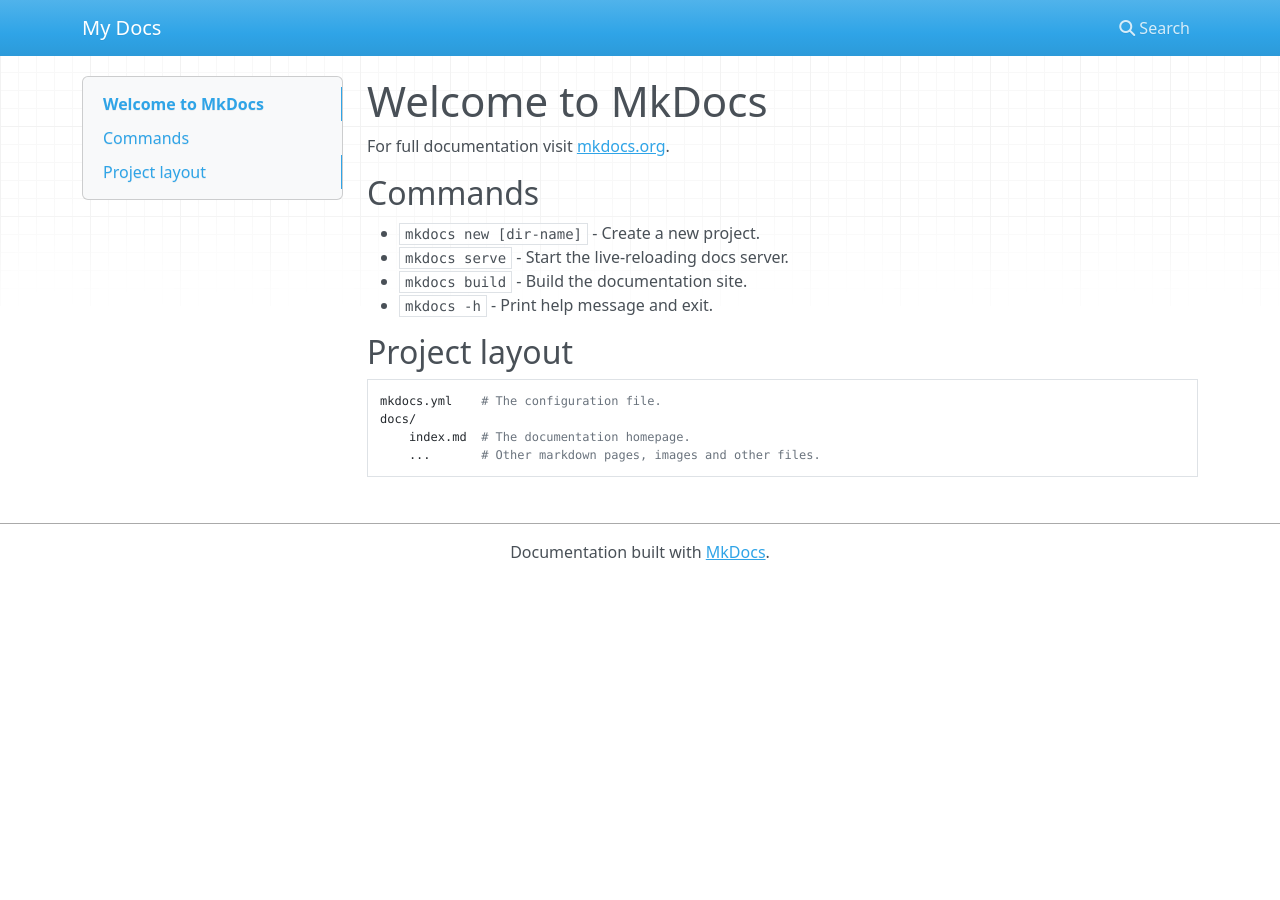
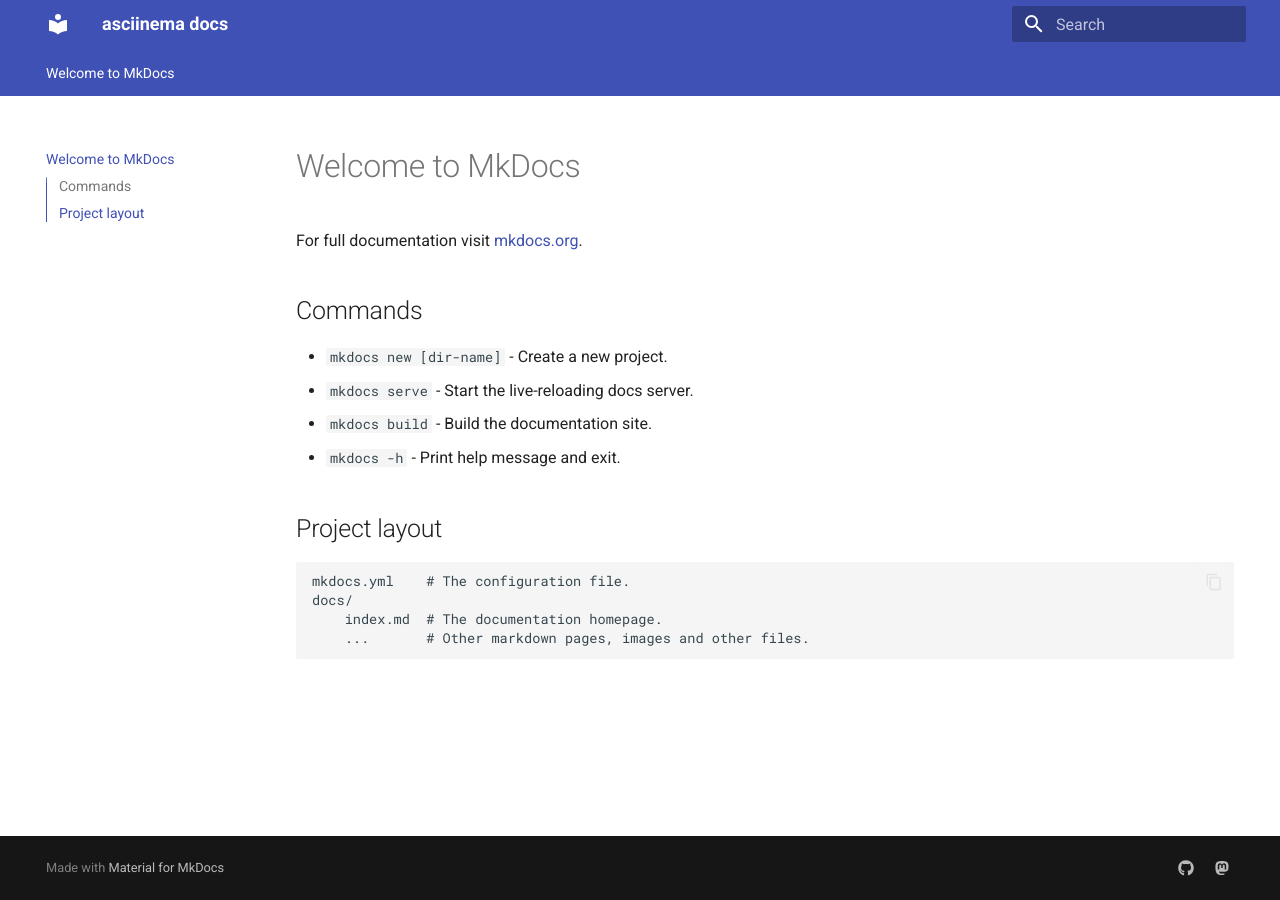
Before and after one commit to ofek/asciinema.github.io, an MkDocs documentation site: the page built from docs/index.md, in a window 1280 px wide. Built offline with MkDocs 1.6.1 and Material for MkDocs 9.7.7, drawn with Linux system fonts in a browser that asks for light colours; nearby versions of some CDN libraries.

Commit message:
Use material theme, enable useful features, add social links

```diff
--- a/mkdocs.yml
+++ b/mkdocs.yml
@@ -1 +1,22 @@
-site_name: My Docs
+site_name: asciinema docs
+
+theme:
+  name: material
+  features:
+    - navigation.tabs
+    - navigation.sections
+    - navigation.top
+    - toc.integrate
+    - search.suggest
+    - search.highlight
+    - content.tabs.link
+    - content.code.annotation
+    - content.code.copy
+  language: en
+
+extra:
+  social:
+    - icon: fontawesome/brands/github
+      link: https://github.com/asciinema
+    - icon: fontawesome/brands/mastodon
+      link: https://fosstodon.org/@asciinema
```
